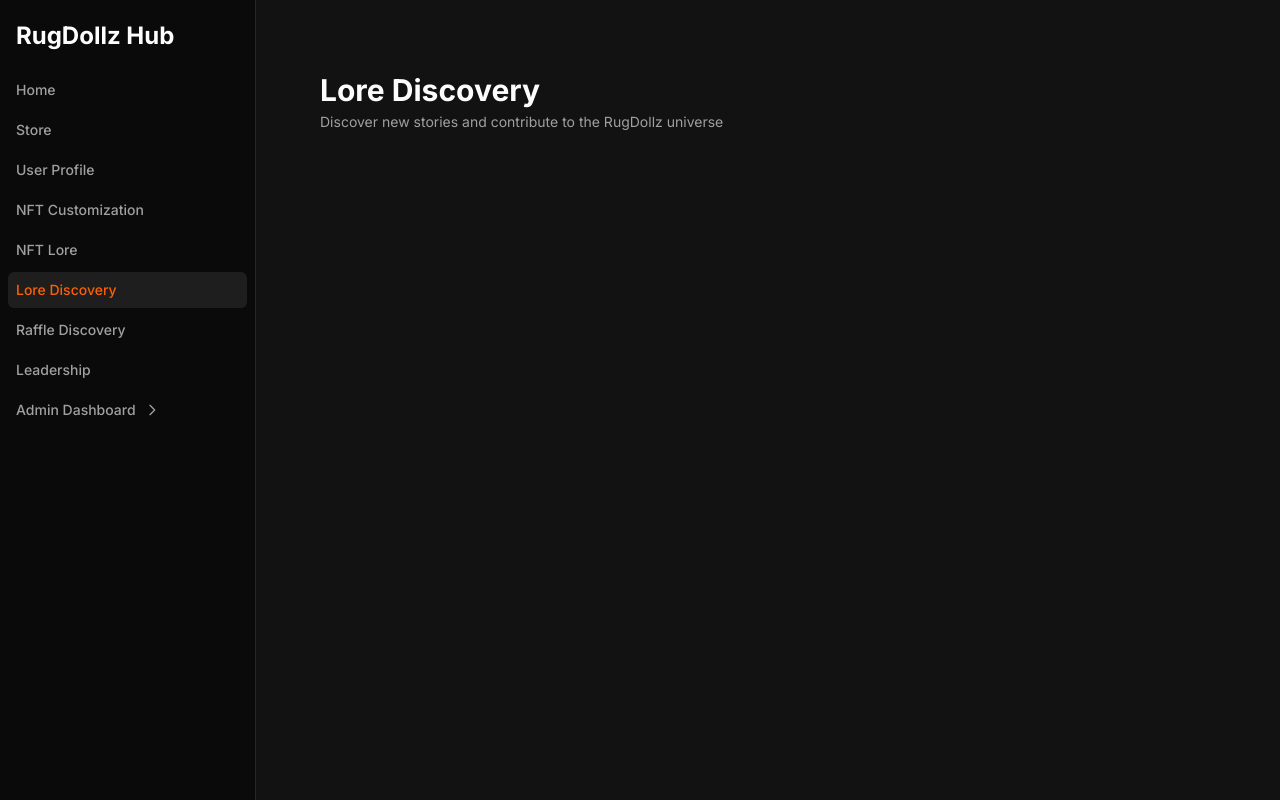
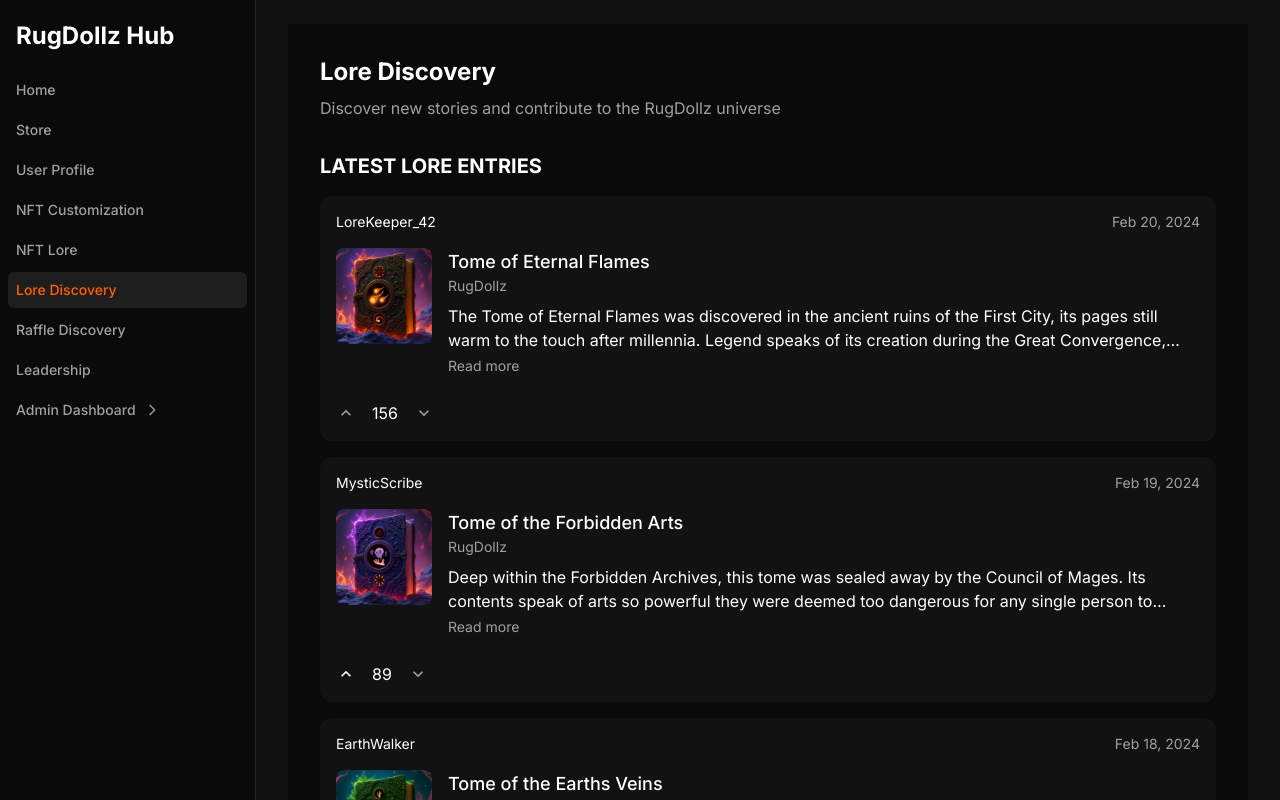
Before and after one commit to LatinGeek/rugdollz-central-hub, a Next.js app: page /lore-discovery in a window 1280 px wide. Shown: the top 800 px of the page. Built offline with nearby package versions, Linux system fonts and the light colour scheme.

Commit message:
[FEATURE] WriteLore component / Show this when the user selects one of their NFTs

```diff
--- /dev/null
+++ b/app/components/nft-lore/WriteLore.tsx
@@ -0,0 +1,86 @@
+'use client'
+
+import { useState } from 'react'
+
+interface NFT {
+  id: string
+  name: string
+  imageUrl: string
+  collection: string
+}
+
+interface WriteLoreProps {
+  nft: NFT
+  onClose: () => void
+  onSubmit: (content: string) => void
+}
+
+export function WriteLore({ nft, onClose, onSubmit }: WriteLoreProps) {
+  const [content, setContent] = useState('')
+  const [isSubmitting, setIsSubmitting] = useState(false)
+
+  const handleSubmit = async (e: React.FormEvent) => {
+    e.preventDefault()
+    if (!content.trim()) return
+
+    setIsSubmitting(true)
+    try {
+      await onSubmit(content)
+      setContent('')
+      onClose()
+    } catch (error) {
+      console.error('Failed to submit lore:', error)
+    } finally {
+      setIsSubmitting(false)
+    }
+  }
+
+  return (
+    <div className="bg-[rgb(var(--bg-primary))] rounded-lg p-6 shadow-lg">
+      <div className="flex items-start space-x-4 mb-6">
+        <img
+          src={nft.imageUrl}
+          alt={nft.name}
+          className="w-16 h-16 rounded-lg object-cover"
+        />
+        <div>
+          <h3 className="text-lg font-semibold text-[rgb(var(--text-primary))]">{nft.name}</h3>
+          <p className="text-sm text-[rgb(var(--text-secondary))]">{nft.collection}</p>
+        </div>
+      </div>
+
+      <form onSubmit={handleSubmit} className="space-y-4">
+        <div>
+          <label htmlFor="lore-content" className="block text-sm font-medium text-[rgb(var(--text-primary))] mb-2">
+            Write your lore
+          </label>
+          <textarea
+            id="lore-content"
+            value={content}
+            onChange={(e) => setContent(e.target.value)}
+            placeholder="Share the story behind this NFT..."
+            className="w-full h-32 p-3 rounded-lg bg-[rgb(var(--bg-secondary))] text-[rgb(var(--text-primary))] border border-[rgb(var(--border))] focus:outline-none focus:ring-2 focus:ring-[rgb(var(--accent))]"
+            required
+          />
+        </div>
+
+        <div className="flex justify-end space-x-4">
+          <button
+            type="button"
+            onClick={onClose}
+            className="px-4 py-2 text-sm font-medium text-[rgb(var(--text-secondary))] hover:text-[rgb(var(--text-primary))]"
+          >
+            Cancel
+          </button>
+          <button
+            type="submit"
+            disabled={isSubmitting || !content.trim()}
+            className="px-4 py-2 text-sm font-medium text-white bg-[rgb(var(--accent))] rounded-lg hover:bg-[rgb(var(--accent-dark))] disabled:opacity-50 disabled:cursor-not-allowed"
+          >
+            {isSubmitting ? 'Submitting...' : 'Submit Lore'}
+          </button>
+        </div>
+      </form>
+    </div>
+  )
+}
--- a/app/lore-discovery/page.tsx
+++ b/app/lore-discovery/page.tsx
@@ -1,14 +1,73 @@
 'use client'
+
+import { LoreFeed } from '../components/nft-lore/LoreFeed'
+
+// Sample data - Reused from NFT lore page
+const sampleNFTs = [
+  {
+    id: '1',
+    name: 'Tome of Eternal Flames',
+    imageUrl: '/images/sample-nfts/nft-1.png',
+    collection: 'RugDollz'
+  },
+  {
+    id: '2',
+    name: 'Tome of the Forbidden Arts',
+    imageUrl: '/images/sample-nfts/nft-2.png',
+    collection: 'RugDollz'
+  },
+  {
+    id: '3',
+    name: 'Tome of the Earths Veins',
+    imageUrl: '/images/sample-nfts/nft-3.png',
+    collection: 'RugDollz'
+  }
+]
+
+const sampleLoreEntries = [
+  {
+    id: '1',
+    nft: sampleNFTs[0],
+    content: 'The Tome of Eternal Flames was discovered in the ancient ruins of the First City, its pages still warm to the touch after millennia. Legend speaks of its creation during the Great Convergence, when the elemental planes briefly aligned. The knowledge contained within is said to be capable of both creation and destruction, depending on the intent of its wielder.',
+    createdAt: '2024-02-20T10:30:00Z',
+    author: 'LoreKeeper_42',
+    votes: 156,
+    userVote: null
+  },
+  {
+    id: '2',
+    nft: sampleNFTs[1],
+    content: 'Deep within the Forbidden Archives, this tome was sealed away by the Council of Mages. Its contents speak of arts so powerful they were deemed too dangerous for any single person to possess. The intricate patterns on its cover seem to shift and change when viewed from different angles, as if the book itself is trying to hide its true nature.',
+    createdAt: '2024-02-19T15:45:00Z',
+    author: 'MysticScribe',
+    votes: 89,
+    userVote: 'up' as const
+  },
+  {
+    id: '3',
+    nft: sampleNFTs[2],
+    content: 'The Tome of the Earths Veins contains ancient knowledge of ley lines and their manipulation. It was penned by the legendary geomancer Terravox during their decades-long journey mapping the worlds energy currents. Some say the book itself is bound in stone that pulses with the heartbeat of the world.',
+    createdAt: '2024-02-18T09:15:00Z',
+    author: 'EarthWalker',
+    votes: 124,
+    userVote: 'down' as const
+  }
+]
 
 export default function LoreDiscoveryPage() {
   return (
-    <div className="min-h-screen">
-      <div className="max-w-7xl mx-auto py-6 sm:px-6 lg:px-8">
-        <div className="px-4 py-6 sm:px-0">
-          <h1 className="text-3xl font-bold text-[rgb(var(--text-primary))]">Lore Discovery</h1>
-          <p className="mt-1 text-sm text-[rgb(var(--text-secondary))]">
+    <div className="min-h-screen bg-[rgb(var(--bg-darker))]">
+      <div className="max-w-7xl mx-auto px-4 sm:px-6 lg:px-8 py-8 space-y-8">
+        <div>
+          <h1 className="text-2xl font-bold text-[rgb(var(--text-primary))] mb-2">Lore Discovery</h1>
+          <p className="text-[rgb(var(--text-secondary))]">
             Discover new stories and contribute to the RugDollz universe
           </p>
+        </div>
+
+        <div>
+          <h2 className="text-xl font-bold text-[rgb(var(--text-primary))] mb-4">LATEST LORE ENTRIES</h2>
+          <LoreFeed entries={sampleLoreEntries} />
         </div>
       </div>
     </div>
--- a/app/nft-lore/page.tsx
+++ b/app/nft-lore/page.tsx
@@ -1,7 +1,16 @@
 'use client'
 
+import { useState, useRef } from 'react'
 import { Highlights } from '@/app/components/profile/Highlights'
 import { LoreFeed } from '@/app/components/nft-lore/LoreFeed'
+import { WriteLore } from '@/app/components/nft-lore/WriteLore'
+
+interface NFT {
+  id: string
+  name: string
+  imageUrl: string
+  collection: string
+}
 
 // Sample data - Replace with actual data fetching
 const sampleNFTs = [
@@ -42,7 +51,7 @@ const sampleLoreEntries = [
     createdAt: '2024-02-19T15:45:00Z',
     author: 'MysticScribe',
     votes: 89,
-    userVote: 'up'
+    userVote: 'up' as const
   },
   {
     id: '3',
@@ -51,14 +60,38 @@ const sampleLoreEntries = [
     createdAt: '2024-02-18T09:15:00Z',
     author: 'EarthWalker',
     votes: 124,
-    userVote: 'down'
+    userVote: 'down' as const
   }
 ]
 
 export default function NFTLorePage() {
-  const handleNFTClick = (nft) => {
-    console.log('NFT clicked:', nft)
-    // Handle NFT selection, perhaps open a modal to create new lore
+  const [selectedNFT, setSelectedNFT] = useState<NFT | null>(null)
+  const [entries, setEntries] = useState(sampleLoreEntries)
+  const writeLoreRef = useRef<HTMLDivElement>(null)
+
+  const handleNFTClick = (nft: NFT) => {
+    setSelectedNFT(nft)
+    // Scroll to the WriteLore component after a short delay to ensure it's rendered
+    setTimeout(() => {
+      writeLoreRef.current?.scrollIntoView({ behavior: 'smooth', block: 'start' })
+    }, 100)
+  }
+
+  const handleSubmitLore = async (content: string) => {
+    if (!selectedNFT) return
+
+    // In a real app, this would be an API call
+    const newEntry = {
+      id: Date.now().toString(),
+      nft: selectedNFT,
+      content,
+      createdAt: new Date().toISOString(),
+      author: 'Current User', // Replace with actual user
+      votes: 0,
+      userVote: null
+    }
+
+    setEntries(prev => [newEntry, ...prev])
   }
 
   return (
@@ -78,9 +111,19 @@ export default function NFTLorePage() {
           className="mb-8"
         />
 
+        {selectedNFT && (
+          <div ref={writeLoreRef}>
+            <WriteLore
+              nft={selectedNFT}
+              onClose={() => setSelectedNFT(null)}
+              onSubmit={handleSubmitLore}
+            />
+          </div>
+        )}
+
         <div>
           <h2 className="text-xl font-bold text-[rgb(var(--text-primary))] mb-4">LATEST LORE ENTRIES</h2>
-          <LoreFeed entries={sampleLoreEntries} />
+          <LoreFeed entries={entries} />
         </div>
       </div>
     </div>
```
